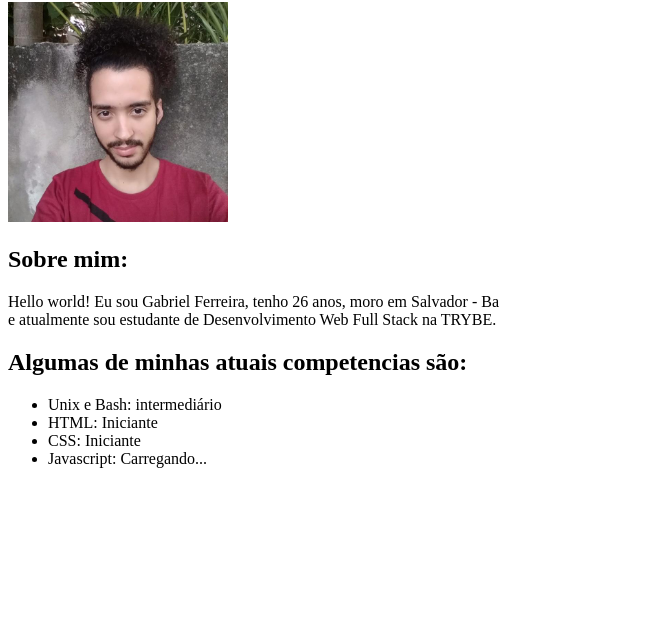
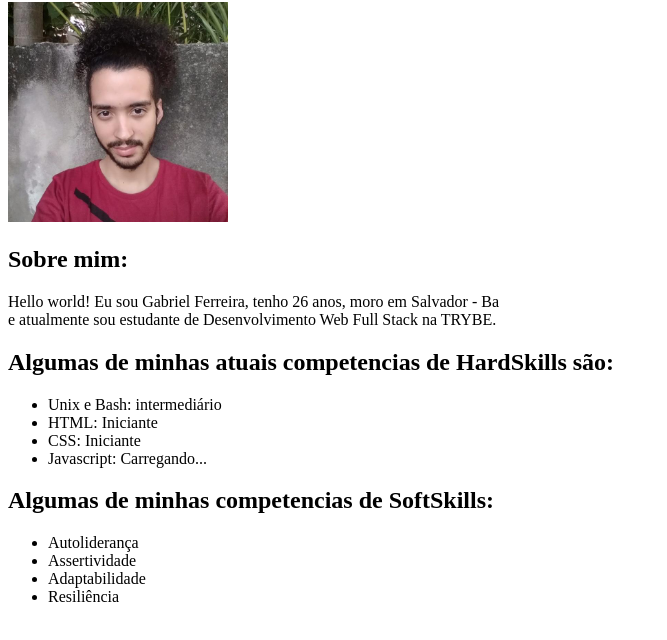
Before and after one commit to gabrielsfdev/gabrielsfdev.github.io, a plain HTML site: page index.html in a window 1280 px wide. Shown: the part 78-718 px from the top of the page, without its empty margins (0-667 px from the left). Drawn offline with Linux system fonts and the light colour scheme.

Commit message:
Competencias HardSkills e SoftSkills

```diff
--- a/index.html
+++ b/index.html
@@ -15,13 +15,19 @@
         <h2>Sobre mim:</h2>
         <p>Hello world! Eu sou Gabriel Ferreira, tenho 26 anos, moro em Salvador - Ba <br> e atualmente sou estudante de Desenvolvimento Web Full Stack na TRYBE.
         </p>
-        <h2>Algumas de minhas atuais competencias são:</h2>
+        <h2>Algumas de minhas atuais competencias de HardSkills são:</h2>
         <p>
         <ul><li>Unix e Bash: intermediário</li>
             <li>HTML: Iniciante</li>
             <li>CSS: Iniciante</li>
             <li>Javascript: Carregando...</li>
-
+        </ul>
+        <h2>Algumas de minhas competencias de SoftSkills:</h2>
+        <ul>
+        <li>Autoliderança </li>
+        <li>Assertividade</li>
+        <li>Adaptabilidade</li>
+        <li>Resiliência</li>
         </ul>
     </p>
     </div>
```
